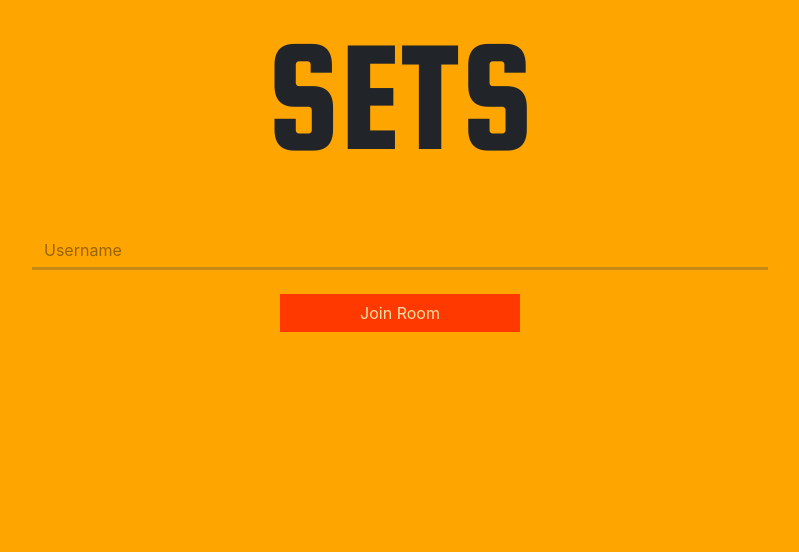
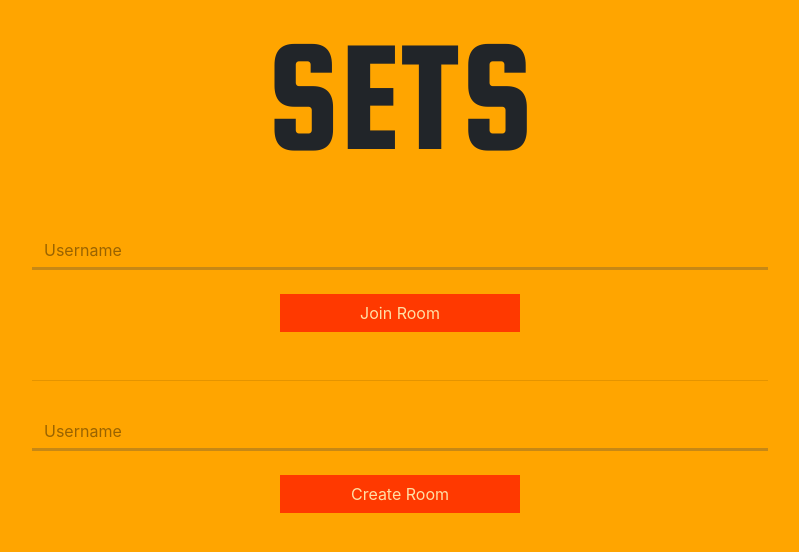
Before and after one commit to HippoBrothers/sets-frontend, a React (Create React App) app: page /1 in a window 1280 px wide. Shown: the top 552 px of the page, without its empty margins (240-1039 px from the left). Built offline with nearby package versions, Linux system fonts and the light colour scheme.

Commit message:
Small fixes

```diff
--- a/src/pages/game/GamePage.scss
+++ b/src/pages/game/GamePage.scss
@@ -39,9 +39,8 @@
 
     width: 100%;
 
-    & > * {
+    & > .btn {
       margin: 0;
-      border-radius: 0;
       padding: 1em 2em;
     }
   }
--- a/src/pages/home/HomePage.tsx
+++ b/src/pages/home/HomePage.tsx
@@ -14,7 +14,7 @@ const HomePage: React.FunctionComponent<HomePageProps> = () => {
   const dispatch = useDispatch();
 
   const routeParams = useParams<{ roomID?: string }>();
-  const hasRoomInUrl = !!routeParams.roomID
+  const hasRoomInUrl = !!routeParams.roomID;
 
   // Automaticaly join the last rooom
   const storePlayerName = useSelector(
@@ -74,8 +74,6 @@ const HomePage: React.FunctionComponent<HomePageProps> = () => {
             Join Room
           </Button>
         </div>
-        {!hasRoomInUrl && (
-          <>
         <hr />
 
         <div className="new-room">
@@ -90,8 +88,6 @@ const HomePage: React.FunctionComponent<HomePageProps> = () => {
             Create Room
           </Button>
         </div>
-          </>
-        )}
       </div>
     </div>
   );
```
Lines whose indentation alone changed are shown as unchanged.
